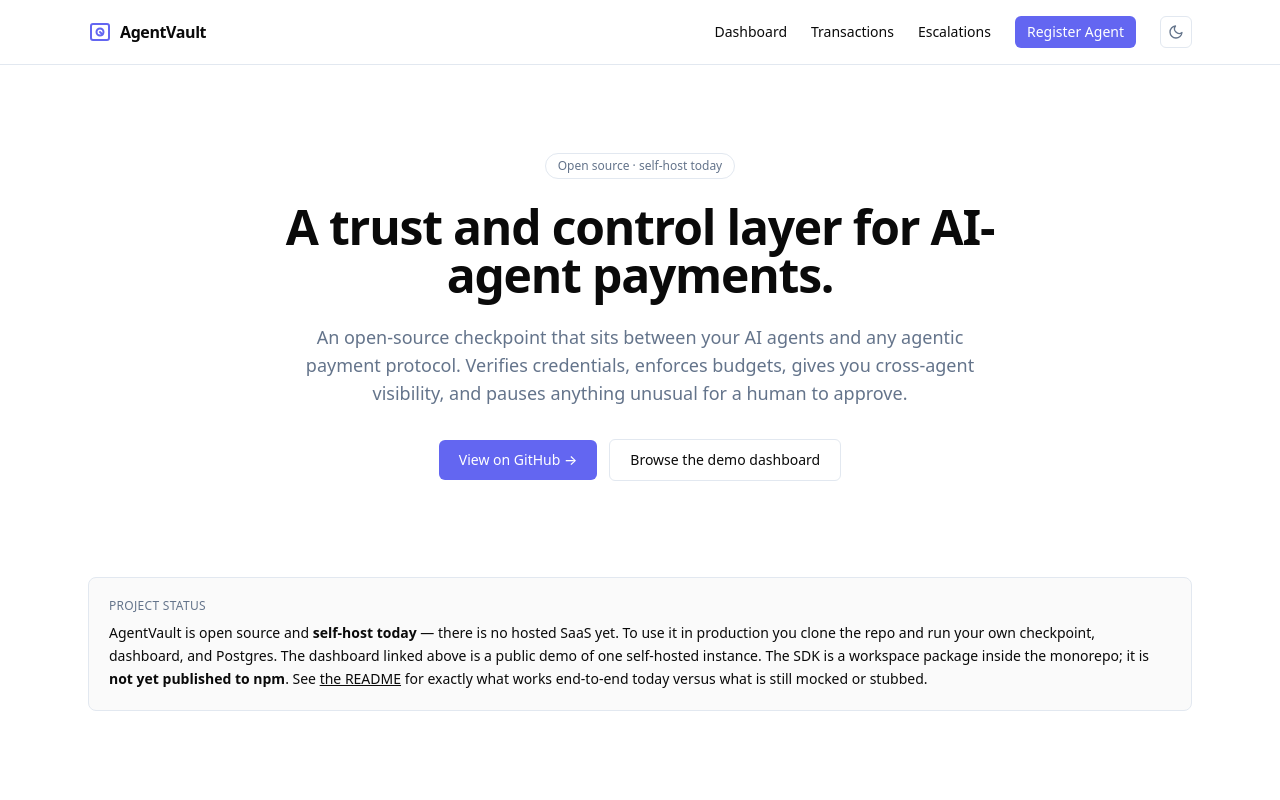
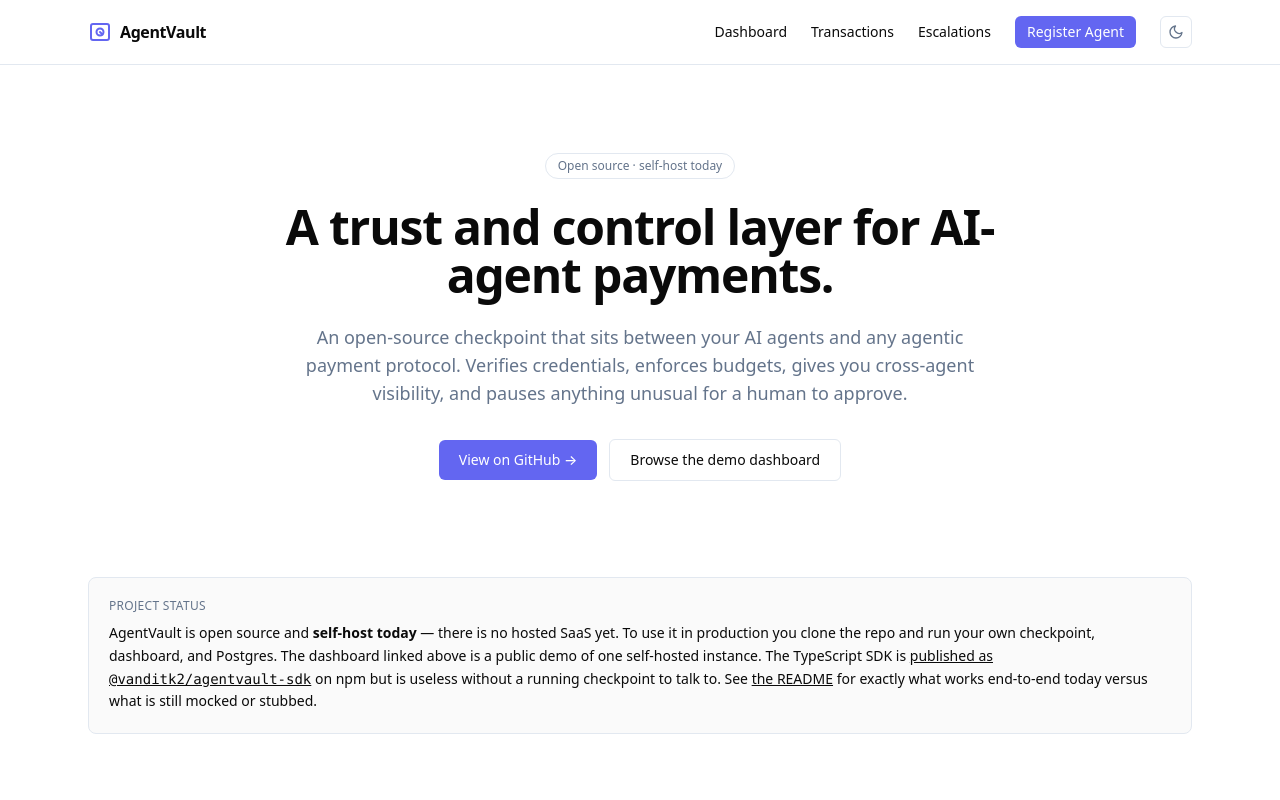
Before and after one commit to vandit-kunapareddi/agentvault, a Next.js app in the folder apps/dashboard/: page / in a window 1280 px wide. Shown: the top 800 px of the page. Built offline with nearby package versions, Linux system fonts and the light colour scheme; no server answers.

Commit message:
Flip published-SDK caveats now that @vanditk2/agentvault-sdk@0.1.0 is live

```diff
--- a/apps/dashboard/app/page.tsx
+++ b/apps/dashboard/app/page.tsx
@@ -101,8 +101,16 @@ export default function LandingPage() {
           there is no hosted SaaS yet. To use it in production you clone the
           repo and run your own checkpoint, dashboard, and Postgres. The
           dashboard linked above is a public demo of one self-hosted instance.
-          The SDK is a workspace package inside the monorepo; it is{" "}
-          <strong>not yet published to npm</strong>. See{" "}
+          The TypeScript SDK is{" "}
+          <a
+            href="https://www.npmjs.com/package/@vanditk2/agentvault-sdk"
+            target="_blank"
+            rel="noopener noreferrer"
+            className="underline hover:text-[var(--foreground)]"
+          >
+            published as <code>@vanditk2/agentvault-sdk</code>
+          </a>{" "}
+          on npm but is useless without a running checkpoint to talk to. See{" "}
           <a
             href={`${GITHUB_URL}#readme`}
             target="_blank"
```
Also changed, not shown: 1 other file (tests, documents, lock files or other folders).
